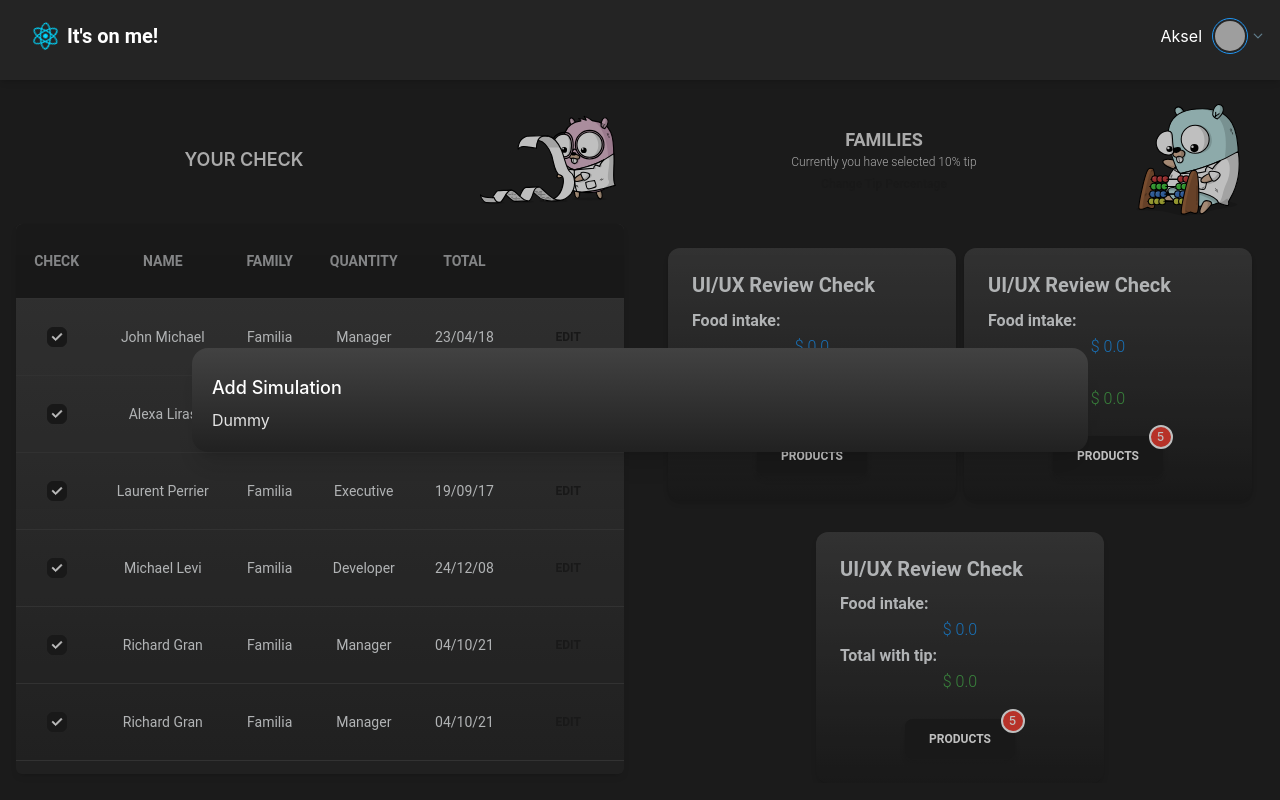
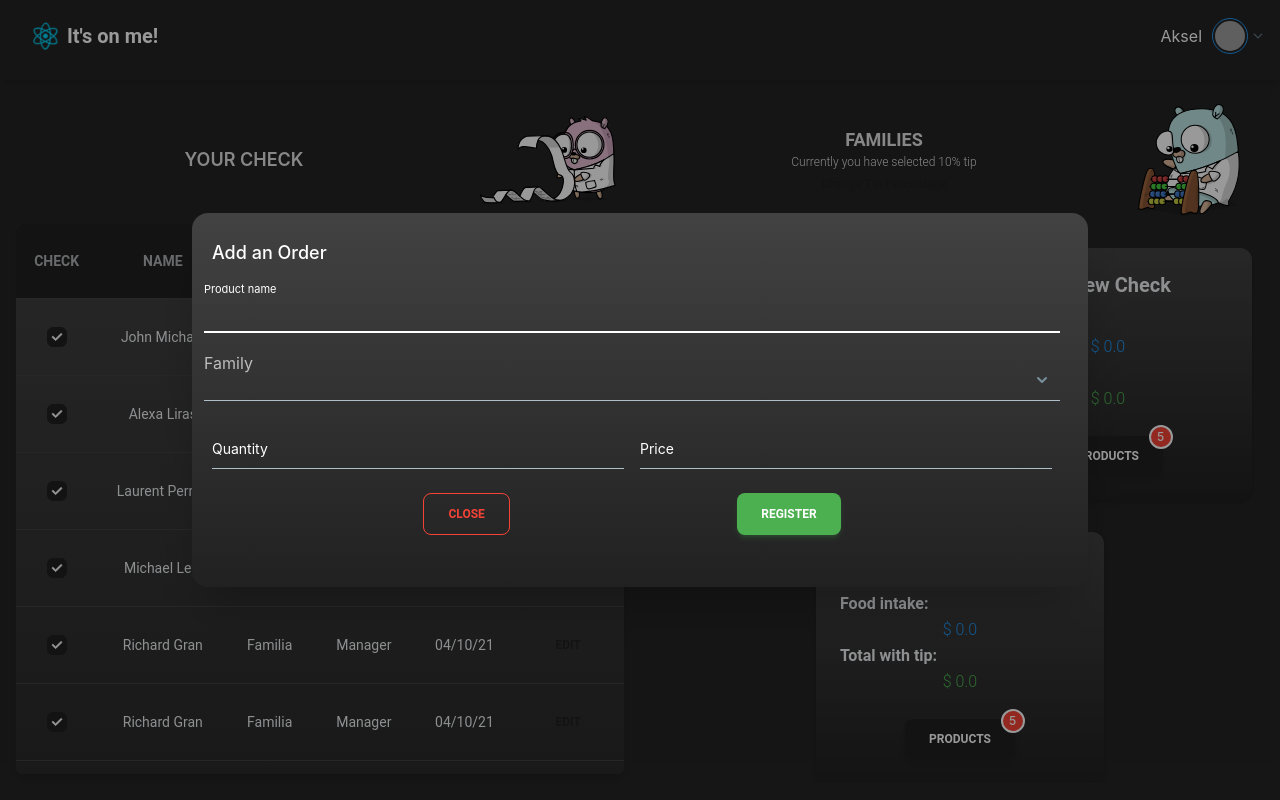
Before and after one commit to AkselRivera/check-app, a React (Vite) app in the folder frontend/: page / in a window 1280 px wide. Both pictures are taken after a click on the button "ADD". Built offline with nearby package versions, Linux system fonts and the light colour scheme; grey boxes are pictures that could not be loaded.

Commit message:
add Form modal v1

```diff
--- a/frontend/package.json
+++ b/frontend/package.json
@@ -13,7 +13,8 @@
     "@headlessui/react": "^1.7.15",
     "@material-tailwind/react": "^2.0.4",
     "react": "^18.2.0",
-    "react-dom": "^18.2.0"
+    "react-dom": "^18.2.0",
+    "react-hook-form": "^7.45.0"
   },
   "devDependencies": {
     "@types/react": "^18.0.37",
--- a/frontend/src/App.css
+++ b/frontend/src/App.css
@@ -19,6 +19,7 @@
 .logo.react:hover {
   filter: drop-shadow(0 0 1em #61dafbaa);
 }
+
 
 @keyframes logo-spin {
   from {
--- /dev/null
+++ b/frontend/src/components/modal/form/AddForm.tsx
@@ -0,0 +1,161 @@
+import { Button, Input, Option, Select } from '@material-tailwind/react'
+import { ModalProps } from '../modal.types'
+import { closeModal } from '../../../utils/modal'
+import { useForm, SubmitHandler } from 'react-hook-form'
+
+import { useState } from 'react'
+
+type Inputs = {
+  product_name: string
+  quantity: string
+  price: string
+  family: string
+}
+
+export const AddForm = ({ setProps }: ModalProps) => {
+  const {
+    register,
+    handleSubmit,
+    formState: { errors },
+  } = useForm<Inputs>()
+  const onSubmit: SubmitHandler<Inputs> = (data) => console.log(data)
+
+  const [value, setValue] = useState('')
+
+  function handleChange(value: any) {
+    setValue(value)
+  }
+
+  return (
+    <div className="max-h-[70vh] ">
+      <form
+        className="mb-4 flex flex-wrap py-4 -mx-2 w-full justify-center overflow-auto"
+        onSubmit={handleSubmit(onSubmit)}
+      >
+        {(errors.product_name ||
+          errors.quantity ||
+          errors.price ||
+          errors.family) && (
+          <div className="w-full text-center p-2 m-3 rounded bg-red-500">
+            <p className="text-white font-semibold text-sm tracking-wider">
+              {errors.product_name?.message}
+            </p>
+            <p className="text-white font-semibold text-sm tracking-wider">
+              {errors.quantity?.message}
+            </p>
+            <p className="text-white font-semibold text-sm tracking-wider">
+              {errors.price?.message}
+            </p>
+            <p className="text-white font-semibold text-sm tracking-wider">
+              {errors.family?.message}
+            </p>
+          </div>
+        )}
+        <Input
+          {...register('product_name', {
+            required: 'Product name is required',
+          })}
+          autoComplete="off"
+          variant="standard"
+          label="Product name"
+          color="white"
+          error={!!errors.product_name}
+          labelProps={{
+            className: ' text-base text-gray-400',
+          }}
+          containerProps={{
+            className: ' w-full  pt-2 mb-6 ',
+          }}
+          className="text-gray-50 bg-transparent"
+        />
+
+        <Select
+          {...register('family', {
+            required: 'Family is required',
+            setValueAs: () => value,
+          })}
+          label="Family"
+          value={value}
+          error={!!errors.family}
+          onChange={handleChange}
+          variant="standard"
+          labelProps={{
+            className: ' text-base text-gray-400',
+          }}
+          containerProps={{
+            className: ' w-full  pt-2 mb-6 ',
+          }}
+          className="text-gray-50 bg-transparent"
+          menuProps={{
+            className: 'text-gray-50 bg-custom border-0 ',
+          }}
+        >
+          <Option className=" " value="123">
+            Material Tailwind HTML
+          </Option>
+          <Option>Material Tailwind React</Option>
+          <Option>Material Tailwind Vue</Option>
+          <Option>Material Tailwind Angular</Option>
+          <Option>Material Tailwind Svelte</Option>
+        </Select>
+
+        <Input
+          {...register('quantity', {
+            required: 'Quantity must be greater than one',
+            min: 1,
+          })}
+          variant="standard"
+          label="Quantity"
+          type="number"
+          color="white"
+          error={!!errors.quantity}
+          labelProps={{
+            className: 'md:px-2  text-base text-gray-400',
+          }}
+          containerProps={{
+            className: ' w-full md:w-1/2 md:px-2 pt-2 mb-6',
+          }}
+          className="text-gray-50 bg-transparent"
+        />
+        <Input
+          {...register('price', {
+            required: 'Price must be greater than $ 0.0',
+            min: 0.1,
+            pattern: /\d+/,
+          })}
+          variant="standard"
+          label="Price"
+          type="number"
+          step="any"
+          color="white"
+          error={!!errors.price}
+          labelProps={{
+            className: 'md:px-2 text-base text-gray-400',
+          }}
+          containerProps={{
+            className: ' w-full md:w-1/2  md:px-2 pt-2 mb-6',
+          }}
+          className="text-gray-50 text-base bg-transparent"
+        />
+
+        <div className="flex flex-row gap-2 justify-evenly w-full">
+          <Button
+            onClick={() => closeModal({ setProps })}
+            variant="outlined"
+            color="red"
+            className="focus:ring-transparent outline-none "
+          >
+            Close
+          </Button>
+          <Button
+            type="submit"
+            className="focus:ring-transparent outline-none"
+            color="green"
+          >
+            Register
+          </Button>
+        </div>
+      </form>
+    </div>
+  )
+}
--- /dev/null
+++ b/frontend/src/components/modal/modal.types.ts
@@ -0,0 +1,16 @@
+
+export type Props = {
+  title: string
+  isOpen: boolean
+  children: JSX.Element
+}
+
+
+export type ModalProps = {
+    setProps: React.Dispatch<
+      React.SetStateAction<{
+        title: string
+        isOpen: boolean
+      }>
+    >
+  }
--- a/frontend/src/components/share/Modal.tsx
+++ b/frontend/src/components/share/Modal.tsx
@@ -1,15 +1,6 @@
 import { Dialog, Transition } from '@headlessui/react'
 import { Fragment } from 'react'
-
-// type setModalProps = React.Dispatch<
-//   React.SetStateAction<{ setModalData: setModalData }>
-// >
-
-type Props = {
-  title: string
-  isOpen: boolean
-  children: JSX.Element
-}
+import { Props } from '../modal/modal.types'
 
 export default function Modal(props: Props) {
   const { children } = props
@@ -17,7 +8,7 @@ export default function Modal(props: Props) {
   return (
     <div>
       <Transition appear show={isOpen} as={Fragment}>
-        <Dialog as="div" className="relative z-30" onClose={() => {}}>
+        <Dialog as="div" className="relative z-50" onClose={() => {}}>
           <Transition.Child
             as={Fragment}
             enter="ease-out duration-300"
@@ -27,7 +18,7 @@ export default function Modal(props: Props) {
             leaveFrom="opacity-100"
             leaveTo="opacity-0"
           >
-            <div className="fixed inset-0 bg-black bg-opacity-25" />
+            <div className="fixed inset-0 bg-black bg-opacity-40" />
           </Transition.Child>
 
           <div className="fixed inset-0 overflow-y-auto">
@@ -41,7 +32,7 @@ export default function Modal(props: Props) {
                 leaveFrom="opacity-100 scale-100"
                 leaveTo="opacity-0 scale-95"
               >
-                <Dialog.Panel className="w-full max-w-lg md:max-w-4xl transform overflow-hidden rounded-2xl bg-gradient-to-b from-gray-800 to-gray-900 p-5 text-left align-middle shadow-xl transition-all">
+                <Dialog.Panel className="w-full max-w-lg md:max-w-4xl transform overflow-hidden rounded-2xl bg-gradient-to-b from-gray-800 to-gray-900 p-5 text-left align-middle shadow-2xl transition-all">
                   <Dialog.Title
                     as="h3"
                     className="text-lg font-medium leading-6 text-white py-2"
@@ -49,7 +40,6 @@ export default function Modal(props: Props) {
                     {title}
                   </Dialog.Title>
                   {children}
-                  {/* <Element setModal={props.setModalProps} disabled={disabled} /> */}
                 </Dialog.Panel>
               </Transition.Child>
             </div>
--- a/frontend/src/components/tables/BillTable.tsx
+++ b/frontend/src/components/tables/BillTable.tsx
@@ -1,6 +1,8 @@
 import { Button, Card, Checkbox, Typography } from '@material-tailwind/react'
 import { useState } from 'react'
 import Modal from '../share/Modal'
+import { AddForm } from '../modal/form/AddForm'
+import { openModal } from '../../utils/modal'
 
 interface ButtonHeader {
   title: string
@@ -78,21 +80,17 @@ export default function BillTable() {
     isOpen: false,
   })
 
-  function openModal() {
-    setProps((state) => ({ ...state, isOpen: true }))
-  }
-
   function addForm() {
-    openModal()
+    openModal({ setProps })
     setProps((state) => ({
       ...state,
-      title: 'Add Simulation',
+      title: 'Add an Order',
       isOpen: true,
       disabled: false,
     }))
   }
   return (
-    <Card className="overflow-auto h-full w-full rounded-md max-h-[80%] ">
+    <Card className="overflow-auto h-full w-full rounded-md max-h-[80%] bg-custom">
       <table className="w-full min-w-max table-auto text-center bg-gradient-to-b from-gray-800 to-gray-900 text-blue-gray-50">
         <thead>
           <tr>
@@ -117,7 +115,11 @@ export default function BillTable() {
                     key={new Date().toISOString()}
                     className="border-b border-gray-800 bg-gray-900 p-4 sticky top-0 z-10"
                   >
-                    <Button variant="outlined" onClick={addForm}>
+                    <Button
+                      variant="outlined"
+                      onClick={addForm}
+                      className="focus:ring-transparent focus-visible:ring-0 "
+                    >
                       {head.title}
                     </Button>
                   </th>
@@ -167,25 +169,8 @@ export default function BillTable() {
       </table>
 
       <Modal title={props.title} isOpen={props.isOpen}>
-        <Dummy setProps={setProps} />
+        <AddForm setProps={setProps} />
       </Modal>
     </Card>
   )
 }
-
-type DummyProps = {
-  setProps: React.Dispatch<
-    React.SetStateAction<{
-      title: string
-      isOpen: boolean
-    }>
-  >
-}
-
-export const Dummy = ({ setProps }: DummyProps) => {
-  const closeModal = () => {
-    setProps((prev) => ({ ...prev, isOpen: false }))
-  }
-
-  return <div onClick={closeModal}>Dummy</div>
-}
--- a/frontend/src/index.css
+++ b/frontend/src/index.css
@@ -1,6 +1,17 @@
+input::-webkit-outer-spin-button,
+input::-webkit-inner-spin-button {
+  -webkit-appearance: none;
+}
+
+input[type=number] {
+  -moz-appearance: textfield;
+}
+
 @tailwind base;
 @tailwind components;
 @tailwind utilities;
+
+
 
 :root {
   font-family: Inter, system-ui, Avenir, Helvetica, Arial, sans-serif;
--- /dev/null
+++ b/frontend/src/utils/modal.ts
@@ -0,0 +1,9 @@
+import { ModalProps } from "../components/modal/modal.types";
+
+export function openModal({setProps}: ModalProps) {
+    setProps((state) => ({ ...state, isOpen: true }))
+  }
+
+export function closeModal({setProps}: ModalProps) {
+    setProps((prev) => ({ ...prev, isOpen: false }))
+  }
```
Also changed, not shown: 1 other file (tests, documents, lock files or other folders).
